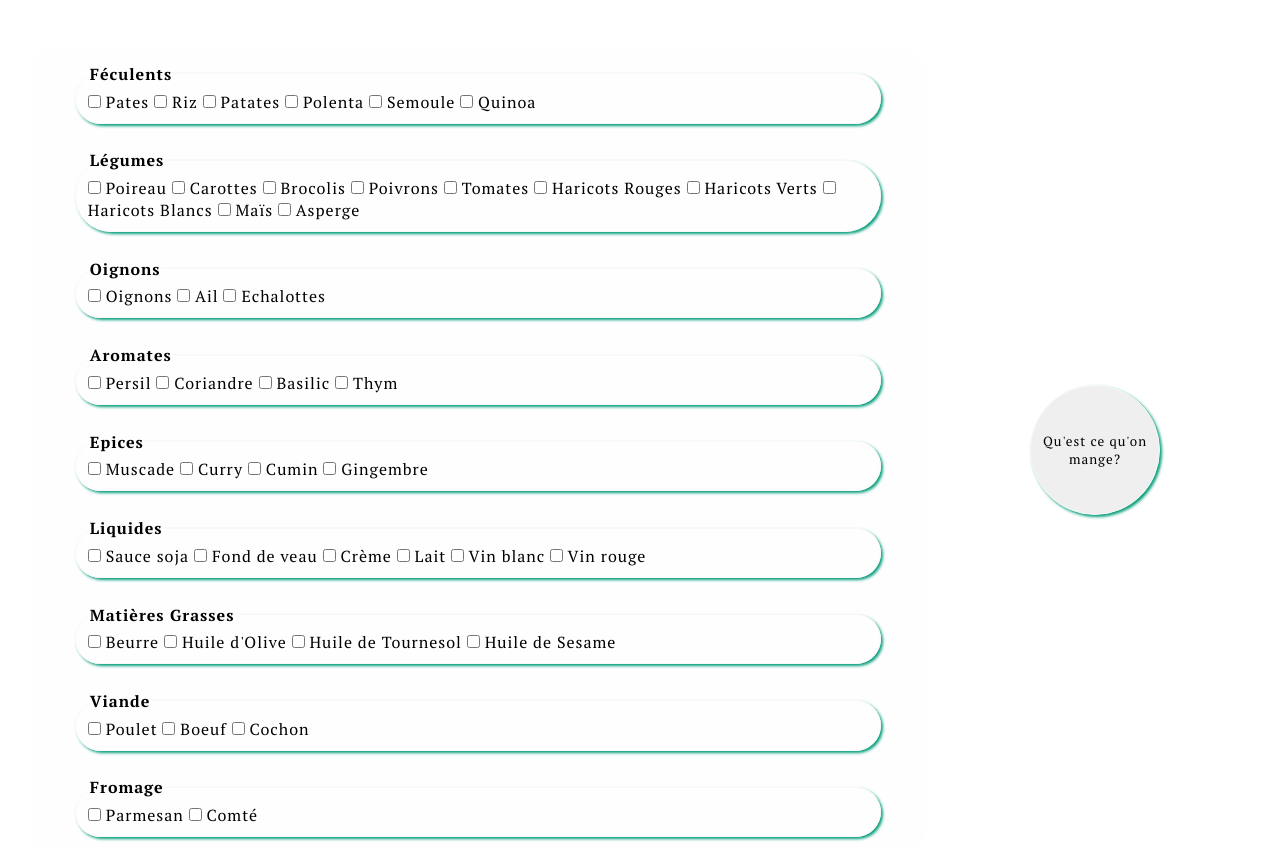
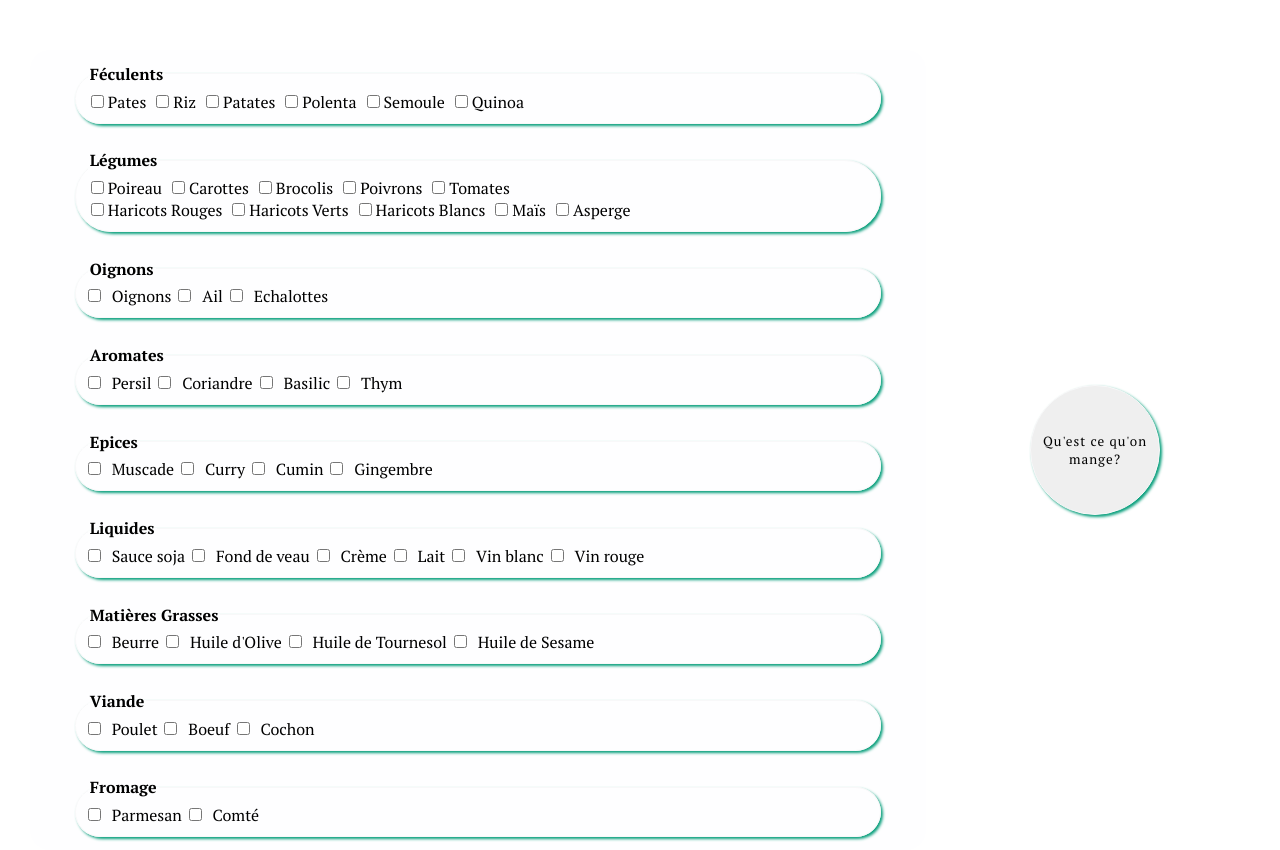
Before and after one commit to MaxGuet/MaxGuet.github.io, a plain HTML site: page index.html in a window 1280 px wide. Drawn offline with Linux system fonts and the light colour scheme.

Commit message:
checkbox rearranged

```diff
--- a/index.html
+++ b/index.html
@@ -21,41 +21,112 @@
       <div class="ingredients">
         <fieldset>
           <legend>Féculents</legend>
-          <input type="checkbox" id="pates" value="pates" />
-          <label for="pates">Pates</label>
-          <input type="checkbox" id="riz" value="riz" />
-          <label for="riz">Riz</label>
-          <input type="checkbox" id="patate" value="patate" />
-          <label for="patate">Patates</label>
-          <input type="checkbox" id="polenta" value="polenta" />
-          <label for="polenta">Polenta</label>
-          <input type="checkbox" id="semoule" value="semoule" />
-          <label for="semoule">Semoule</label>
-          <input type="checkbox" id="quinoa" value="quinoa" />
-          <label for="quinoa">Quinoa</label>
+
+          <label for="pates"
+            ><input type="checkbox" id="pates" value="pates" />Pates</label
+          >
+
+          <label for="riz"
+            ><input type="checkbox" id="riz" value="riz" />Riz</label
+          >
+
+          <label for="patate"
+            ><input type="checkbox" id="patate" value="patate" />Patates</label
+          >
+
+          <label for="polenta"
+            ><input
+              type="checkbox"
+              id="polenta"
+              value="polenta"
+            />Polenta</label
+          >
+
+          <label for="semoule"
+            ><input
+              type="checkbox"
+              id="semoule"
+              value="semoule"
+            />Semoule</label
+          >
+
+          <label for="quinoa"
+            ><input type="checkbox" id="quinoa" value="quinoa" />Quinoa</label
+          >
         </fieldset>
         <fieldset>
           <legend>Légumes</legend>
-          <input type="checkbox" id="poireau" value="poireau" />
-          <label for="poireau">Poireau</label>
-          <input type="checkbox" id="carotte" value="carotte" />
-          <label for="carotte">Carottes</label>
-          <input type="checkbox" id="brocoli" value="brocoli" />
-          <label for="brocoli">Brocolis</label>
-          <input type="checkbox" id="poivron" value="poivron" />
-          <label for="poivron">Poivrons</label>
-          <input type="checkbox" id="tomate" value="tomate" />
-          <label for="tomate">Tomates</label>
-          <input type="checkbox" id="haricotRouge" value="haricotRouge" />
-          <label for="haricotRouge">Haricots Rouges</label>
-          <input type="checkbox" id="haricotVerts" value="haricotVerts" />
-          <label for="haricotsVerts">Haricots Verts</label>
-          <input type="checkbox" id="haricotBlanc" value="haricotBlanc" />
-          <label for="haricotBlanc">Haricots Blancs</label>
-          <input type="checkbox" id="mais" value="mais" />
-          <label for="mais">Maïs</label>
-          <input type="checkbox" id="asperge" value="asperge" />
-          <label for="asperge">Asperge</label>
+
+          <label for="poireau"
+            ><input
+              type="checkbox"
+              id="poireau"
+              value="poireau"
+            />Poireau</label
+          >
+
+          <label for="carotte"
+            ><input
+              type="checkbox"
+              id="carotte"
+              value="carotte"
+            />Carottes</label
+          >
+
+          <label for="brocoli"
+            ><input
+              type="checkbox"
+              id="brocoli"
+              value="brocoli"
+            />Brocolis</label
+          >
+
+          <label for="poivron"
+            ><input
+              type="checkbox"
+              id="poivron"
+              value="poivron"
+            />Poivrons</label
+          >
+          <label for="tomate"
+            ><input type="checkbox" id="tomate" value="tomate" />Tomates</label
+          >
+          <br />
+          <label for="haricotRouge"
+            ><input
+              type="checkbox"
+              id="haricotRouge"
+              value="haricotRouge"
+            />Haricots Rouges</label
+          >
+
+          <label for="haricotsVerts"
+            ><input
+              type="checkbox"
+              id="haricotVerts"
+              value="haricotVerts"
+            />Haricots Verts</label
+          >
+
+          <label for="haricotBlanc"
+            ><input
+              type="checkbox"
+              id="haricotBlanc"
+              value="haricotBlanc"
+            />Haricots Blancs</label
+          >
+
+          <label for="mais"
+            ><input type="checkbox" id="mais" value="mais" />Maïs</label
+          >
+
+          <label for="asperge"
+            ><input
+              type="checkbox"
+              id="asperge"
+              value="asperge"
+            />Asperge</label
+          >
         </fieldset>
         <fieldset>
           <legend>Oignons</legend>
--- a/style.css
+++ b/style.css
@@ -88,14 +88,23 @@ a:visited{
 
 fieldset{
     font-family: "PT serif";
-    letter-spacing: 1px;
     box-shadow: 2px 2px 3px var(--brighter);
     border: 1px solid var(--main-color);
     width : 90%;
     align-self: center;
     border-radius: 50px;
+    font-size: 1rem;
+}
 
+label{
+    margin-left: 3px;
+    margin-right: 3px;
 }
+
+input {
+    margin-right: 4px;
+}
+
 input:hover {
     cursor: pointer;
 
```
